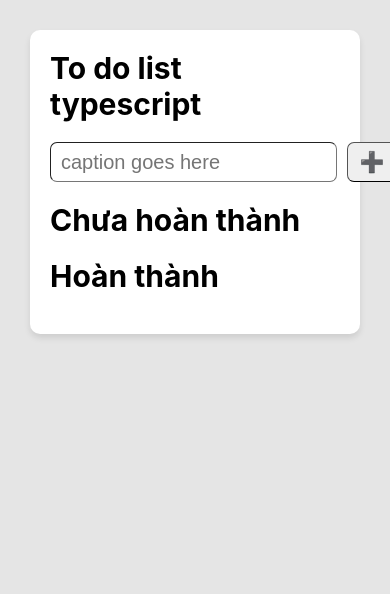
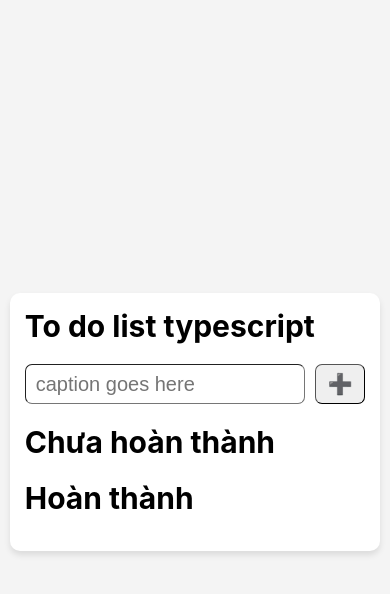
Before and after one commit to thanhhang31023/todo-app-typescript, a React (Create React App) app: page / in a window 390 px wide. Shown: the top 594 px of the page. Built offline with nearby package versions, Linux system fonts and the light colour scheme.

Commit message:
Responsive

```diff
--- a/src/components/TaskInput/TaskInput.tsx
+++ b/src/components/TaskInput/TaskInput.tsx
@@ -21,19 +21,19 @@ export default function TaskInput(props: TaskInputProps) {
   // 🚀 Khi chọn sửa task, tự động điền nội dung task vào input
   useEffect(() => {
     if (currentTodo) {
-      setName(currentTodo.name);
-      checkDuplicate(currentTodo.name); // ✅ Kiểm tra trùng ngay khi sửa
+      setName(currentTodo.name); // ✅ Cập nhật nội dung task cần sửa
       if (inputRef.current) {
         inputRef.current.focus();
         inputRef.current.setSelectionRange(currentTodo.name.length, currentTodo.name.length);
       }
+      checkDuplicate(currentTodo.name); // ✅ Kiểm tra trùng ngay khi sửa
     } else {
-      setName('');
-      resetDuplicateTask(); // ✅ Reset duplicateTask khi thêm mới
+      setName(''); // ✅ Nếu không có task nào đang chỉnh sửa, reset input
+      resetDuplicateTask(); // ✅ Reset trạng thái trùng khi thêm mới
     }
   }, [currentTodo]);
 
-  // 🚀 Hiển thị lỗi ngay khi duplicateTask thay đổi hoặc khi nhập trùng
+  // 🚀 Cập nhật lỗi khi duplicateTask thay đổi hoặc khi người dùng nhập
   useEffect(() => {
     if (duplicateTask && name.trim() === duplicateTask.trim()) {
       setErrorMessage(`⚠️ Task "${duplicateTask}" đã tồn tại!`);
--- a/src/components/TaskInput/taskInput.module.scss
+++ b/src/components/TaskInput/taskInput.module.scss
@@ -33,3 +33,21 @@
   font-size: 1.4rem;
   margin-top: 0.5rem;
 }
+
+//* 📱 Khi màn hình <= 600px: Form xuống dòng */
+@media (max-width: 600px) {
+  .form {
+    flex-wrap: wrap;
+    justify-content: space-between;
+  }
+
+  input {
+    width: 75%;
+    flex: none;
+  }
+
+  button {
+    width: 20%;
+    flex: none;
+  }
+}
--- a/src/components/TodoList/todoList.module.scss
+++ b/src/components/TodoList/todoList.module.scss
@@ -1,13 +1,28 @@
 .todoList {
-  padding: 3rem;
+  display: flex;
+  justify-content: center;  /* ✅ Căn giữa ngang */
+  align-items: center;      /* ✅ Căn giữa dọc */
+  height: 100vh;           /* ✅ Chiếm toàn bộ chiều cao màn hình */
+  background-color: #f4f4f4; /* Màu nền nhẹ */
 }
+
 
 .todoListContainer {
   background-color: #fff;
   max-width: 40rem;
+  width: 90%; /* ✅ Co dãn tốt trên mọi màn hình */
   padding: 2rem;
-  margin-left: auto;
-  margin-right: auto;
   border-radius: 1rem;
   box-shadow: 0px 4px 6px rgba(0, 0, 0, 0.1);
 }
+
+
+
+/* 📱 Khi màn hình nhỏ hơn 600px, điều chỉnh khoảng cách */
+@media (max-width: 600px) {
+
+  .todoListContainer {
+    width: 95%; /* ✅ Giúp app không bị dính sát hai bên */
+    padding: 1.5rem;
+  }
+}
--- a/src/index.css
+++ b/src/index.css
@@ -7,7 +7,25 @@
 html {
   font-size: 10px;
   --font-size: 2rem;
+}body {
+  font-family: 'Arial', sans-serif;
+  font-size: 1.6rem;
+  background-color: #f9f9f9;
 }
+
+.container {
+  max-width: 800px;
+  margin: 0 auto;
+  padding: 20px;
+}
+
+/* 📱 Mobile Styles */
+@media (max-width: 601px) {
+  .container {
+    padding: 10px;
+  }
+}
+
 
 body {
   margin: 0;
```
Also changed, not shown: src/components/TaskList/taskList.module.scss (line endings or trailing spaces).
